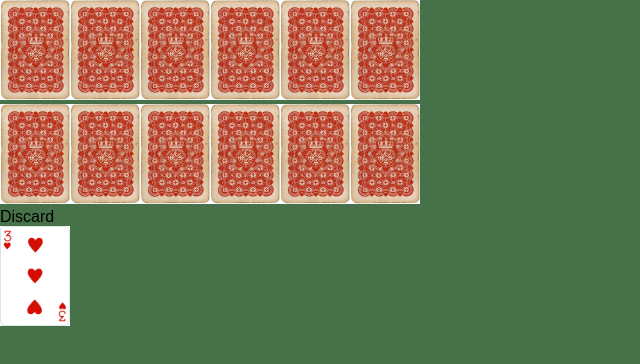
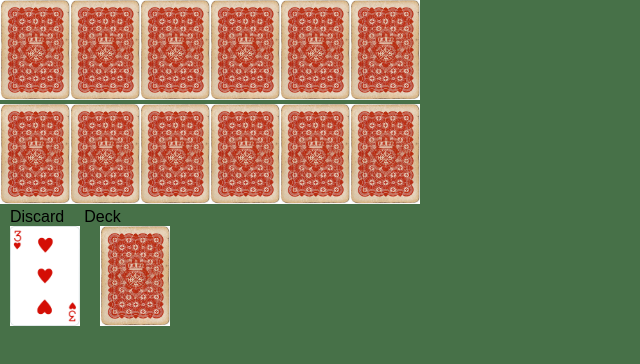
Before and after one commit to BenMortensenTTS/Golf, a React (Create React App) app: page / in a window 1280 px wide. Shown: the top 364 px of the page, without its empty margins (0-640 px from the left). Built offline with nearby package versions, Linux system fonts and the light colour scheme.

Commit message:
clickable deck until all cards are gone

```diff
--- a/src/App.js
+++ b/src/App.js
@@ -21,7 +21,7 @@ class App extends React.Component {
   }
 
   randCardIndex=(deckArr)=>{
-    return Math.floor(Math.random()*deckArr.length);
+    return Math.floor(Math.random()*deckArr.length)
   }
 
 
@@ -76,6 +76,15 @@ class App extends React.Component {
 
   render() {
 
+  const getCardFromDeck = (item) => {
+    let temp = this.state.cardArray
+    let card = temp.splice(this.randCardIndex(temp), 1)[0];
+    if(temp.length !== 0) {
+      card = card.id % 13 === 0 ? 13 : card.id % 13
+      item.target.src = `./images/${card}.jpg`
+    }
+    this.setState({cardArray: temp})
+  }
 
   const player1Click = (item) => {
     let targetImgPic = item.target.id % 13 === 0 ? 13 : item.target.id % 13
@@ -98,12 +107,15 @@ class App extends React.Component {
     let renderPlay2Hand = this.state.play2Hand.map((card2)=>{
       return <img onClick={player2Click} src={"./images/0.jpg"} id={card2.id} />
     })
+
+    let deck = <img onClick={getCardFromDeck} src={"./images/0.jpg"} id={null} />
     return (
       <div>
         <div>{renderPlay1Hand}</div>
         <div>{renderPlay2Hand}</div>
-        <div>Discard</div>
-        <div><img src={this.state.discard.image} id={this.state.discard.id}/></div>
+
+        <span>Discard</span><span>Deck</span><div></div>
+        <span><img src={this.state.discard.image} id={this.state.discard.id}/></span><span>{deck}</span>
       </div>
     );
   }
```
